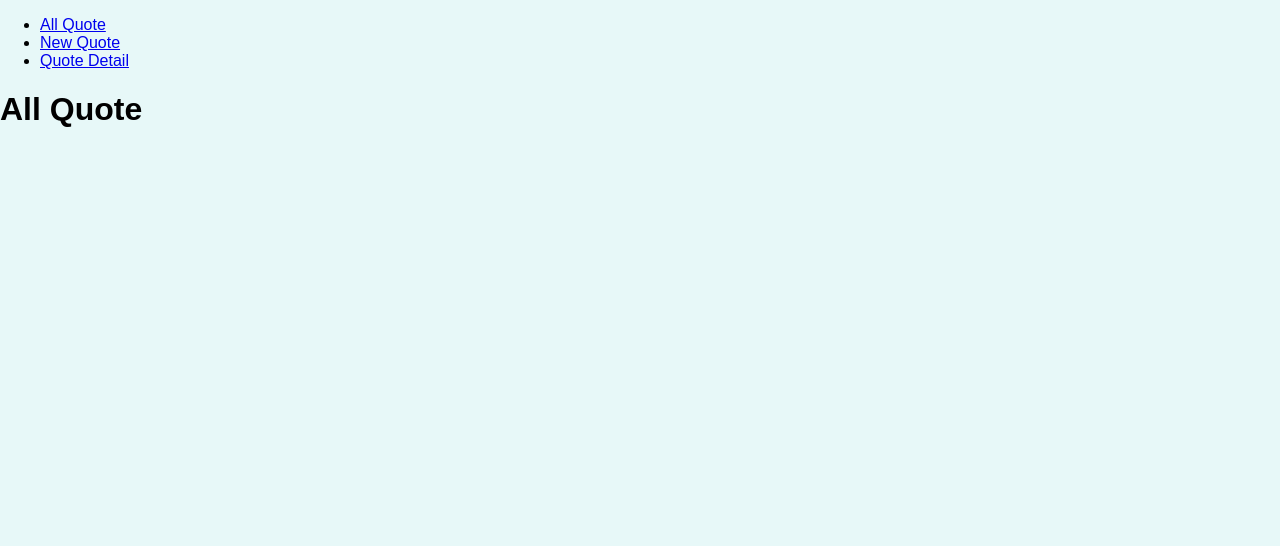
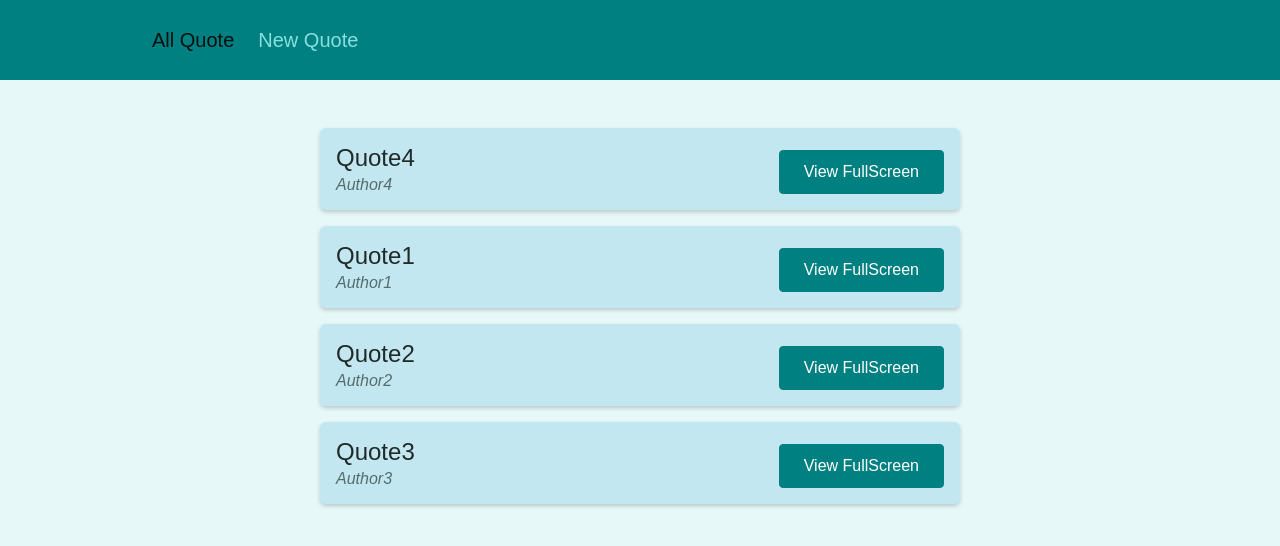
Before and after one commit to Chandan4862/reactApp, a React (Create React App) app: page /allQuote in a window 1280 px wide. Shown: the top 546 px of the page. Built offline with nearby package versions, Linux system fonts and the light colour scheme.

Commit message:
react router

```diff
--- a/src/App.js
+++ b/src/App.js
@@ -3,34 +3,27 @@ import { Route, Link, Switch, Redirect } from "react-router-dom";
 import AllQuote from "./pages/AllQuote";
 import NewQuote from "./pages/NewQuote";
 import QuoteDetails from "./pages/QuoteDetails";
+import Layout from "./components/layout/Layout";
 
 function App() {
   return (
     <div>
-      <div>
-        <ul>
-          <li>
-            <Link to="/allQuote">All Quote</Link>
-          </li>
-          <li>
-            <Link to="/newQuote/1">New Quote</Link>
-          </li>
-          <li>
-            <Link to="/quoteDetail">Quote Detail</Link>
-          </li>
-        </ul>
+      <Layout>
         <Switch>
+          <Route path="/" exact>
+            <Redirect to="/allQuote"></Redirect>
+          </Route>
           <Route path="/allQuote" exact>
             <AllQuote></AllQuote>
           </Route>
-          <Route path="/newQuote/:id">
+          <Route path="/newQuote">
             <NewQuote></NewQuote>
           </Route>
-          <Route path="/quoteDetail">
+          <Route path="/details/:id">
             <QuoteDetails></QuoteDetails>
           </Route>
         </Switch>
-      </div>
+      </Layout>
     </div>
   );
 }
--- /dev/null
+++ b/src/components/layout/Layout.js
@@ -0,0 +1,14 @@
+import React from "react";
+import MainNavigation from "./MainNaviation";
+import classes from "./Layout.module.css"
+
+function Layout(props){
+    return (
+        <>
+        <MainNavigation></MainNavigation>
+        <main className={classes.main}>{props.children}</main>
+        </>
+    )
+}
+
+export default Layout
--- /dev/null
+++ b/src/components/layout/MainNaviation.js
@@ -0,0 +1,22 @@
+import React from "react";
+import classes from './MainNavigation.module.css';
+import {Route,NavLink} from 'react-router-dom';
+
+function MainNavigation(){
+    return (
+        <>
+            <header className={classes.header}>
+                <div className={classes.div}>
+                    <nav className={classes.nav}>
+                        <ul className={classes.ul}>
+                            <li className={classes.li}><NavLink to="/allQuote" activeClassName={classes.active}>All Quote</NavLink></li>
+                            <li className={classes.li}><NavLink to="/newQuote" activeClassName={classes.active}>New Quote</NavLink></li>
+                        </ul>
+                    </nav>
+                </div>
+            </header>
+        </>
+    )
+}
+
+export default MainNavigation
--- a/src/components/layout/MainNavigation.module.css
+++ b/src/components/layout/MainNavigation.module.css
@@ -33,5 +33,5 @@
 .nav a:hover,
 .nav a:active,
 .nav a.active {
-  color: #e6fcfc;
+  color: #011111;
 }
--- a/src/components/quotes/QuoteItem.js
+++ b/src/components/quotes/QuoteItem.js
@@ -1,4 +1,5 @@
 import classes from './QuoteItem.module.css';
+import {Link} from 'react-router-dom';
 
 const QuoteItem = (props) => {
   return (
@@ -9,9 +10,9 @@ const QuoteItem = (props) => {
         </blockquote>
         <figcaption>{props.author}</figcaption>
       </figure>
-      <a className='btn'>
-        View Fullscreen
-      </a>
+      <Link className='btn' to={`details/${props.id}`}>
+        View FullScreen
+      </Link>
     </li>
   );
 };
--- a/src/pages/AllQuote.js
+++ b/src/pages/AllQuote.js
@@ -1,8 +1,16 @@
 import React from "react";
+import QuoteList from "../components/quotes/QuoteList";
 
 function AllQuote(){
+    let DUMMY_DATA = [
+        { id:4, author:"Author4", text:"Quote4"},
+        { id:1, author:"Author1", text:"Quote1"},
+        { id:2, author:"Author2", text:"Quote2"},
+        { id:3, author:"Author3", text:"Quote3"}];
     return (
-        <h1>All Quote</h1>
+        <>
+            <QuoteList quotes={DUMMY_DATA}></QuoteList>
+        </>
     )
 
 }
--- a/src/pages/NewQuote.js
+++ b/src/pages/NewQuote.js
@@ -1,10 +1,14 @@
 import React from "react";
-import {useParams} from 'react-router-dom';
+import QuoteForm from "../components/quotes/QuoteForm"
 
 function NewQuote(){
-    let param = useParams()
+    let addQuote = (quote) =>{
+        console.log('author',quote.author)
+    }
     return(
-        <h1>New Quote!: {param.id}</h1>
+       <>
+        <QuoteForm onAddQuote = {addQuote}></QuoteForm>
+       </>
     )
 }
 
--- a/src/pages/QuoteDetails.js
+++ b/src/pages/QuoteDetails.js
@@ -1,8 +1,31 @@
-import React from "react";
+import React, { useEffect } from "react";
+import {Route,useParams,Link} from 'react-router-dom';
+import { useState } from "react/cjs/react.development";
+import Comments from '../components/comments/Comments';
+import HighlightedQuote from '../components/quotes/HighlightedQuote';
+import NoQuotesFound from '../components/quotes/NoQuotesFound';
 
 function QuoteDetails(){
+    let param = useParams();
+    let DUMMY_DATA = [
+        { id:4, author:"Author4", text:"Quote4"},
+        { id:1, author:"Author1", text:"Quote1"},
+        { id:2, author:"Author2", text:"Quote2"},
+        { id:3, author:"Author3", text:"Quote3"}];
+    const [quote, setQuote] = useState({})
+    useEffect(() => {
+      console.log("Here", param.id);
+      if (param.id) {
+        setQuote(() => {
+          return DUMMY_DATA.filter((d) => d.id == param.id)[0] ? DUMMY_DATA.filter((d) => d.id == param.id)[0] : {};
+        });
+      }
+    }, []);
     return(
-        <h1>Quote Details</h1>
+        <>
+            {Object.keys(quote).length !== 0 ? <HighlightedQuote text={quote.text} author={quote.author}></HighlightedQuote> : <NoQuotesFound/>}
+        </>
+
     )
 }
 
```
